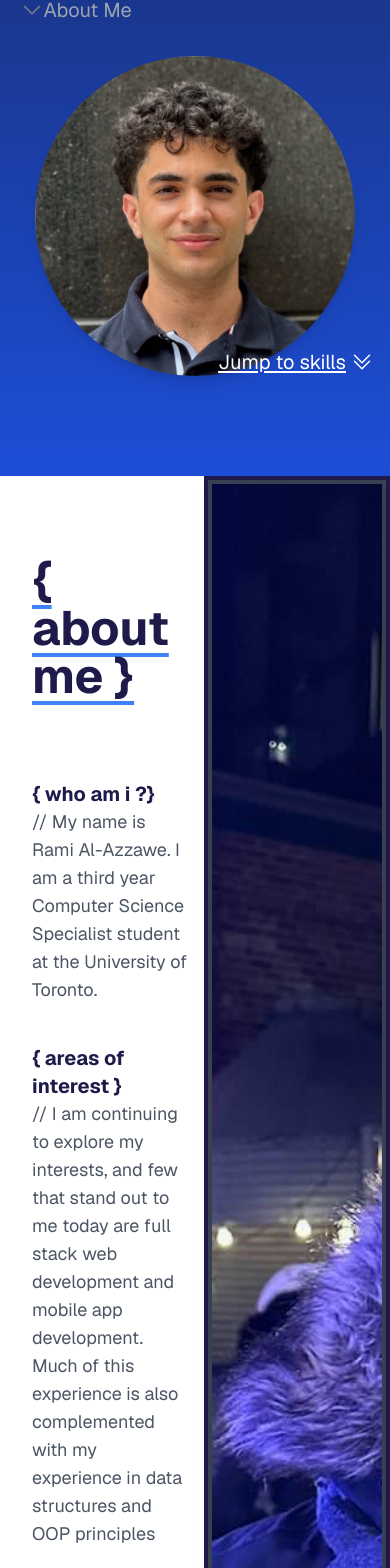
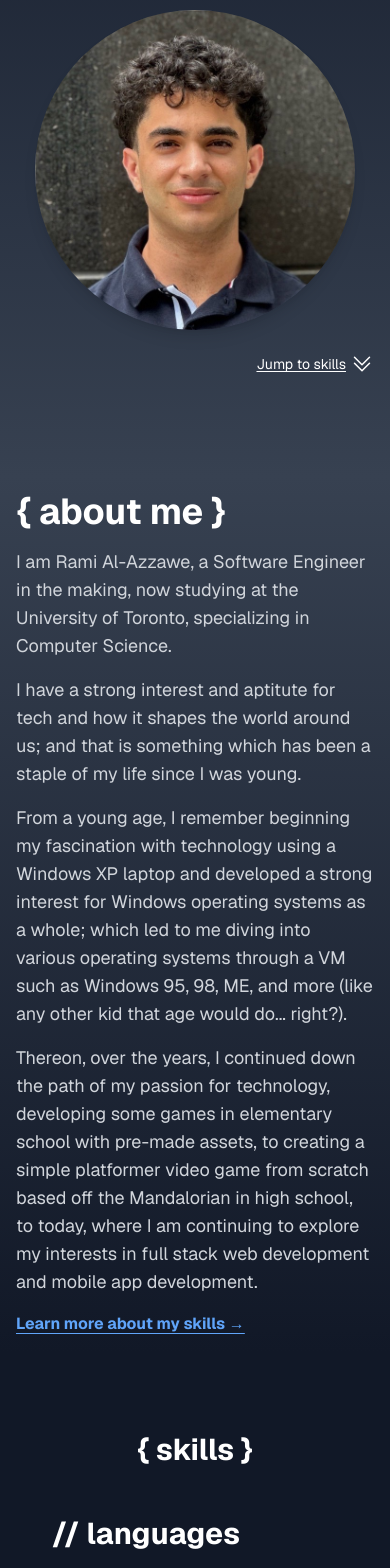
Before and after one commit to razzawe/personalsite, a Next.js app: page / in a window 390 px wide. Shown: the part 432-2000 px from the top of the page. Built offline with nearby package versions, Linux system fonts and the light colour scheme.

Commit message:
feat: revamped index page

```diff
--- a/pages/index.tsx
+++ b/pages/index.tsx
@@ -65,19 +65,19 @@ export default function Home() {
         {/* Hero Section */}
         <section
           id="about"
-          className="min-h-screen flex items-center justify-center bg-gradient-to-b from-blue-950 to-blue-700 px-[5vw] py-[5vh] relative"
+          className="min-h-screen flex items-center justify-center bg-gradient-to-b from-gray-900 to-gray-700 px-[5vw] py-[5vh] relative"
         >
           <div className="container mx-auto flex flex-col lg:flex-row items-center justify-between">
             {/* Left side: About Me */}
 
             <div className="lg:w-1/2 text-left mb-8 lg:mb-0">
               <RevealLTR width="100%">
-                <h1 className="text-7xl font-bold text-white mb-4">
+                <h1 className="md:text-7xl text-5xl font-bold text-white mb-4">
                   Rami Al-Azzawe
                 </h1>
               </RevealLTR>
               <RevealLTR delay={0.75}>
-                <p className="text-3xl text-gray-300 mb-8">
+                <p className="md:text-3xl text-xl text-gray-300 mb-8">
                   student | software engineer
                 </p>
                 <div className="flex items-center mt-6">
@@ -123,7 +123,7 @@ export default function Home() {
           <div className="flex items-center absolute right-4 bottom-[100px]">
             <Link
               href="#skills"
-              className="text-white text-bold underline underline-offset-2 text-xl whitespace-nowrap mr-1"
+              className="text-white text-bold underline underline-offset-2 md:text-xl text-sm whitespace-nowrap mr-1"
             >
               {"Jump to skills"}
             </Link>
@@ -145,76 +145,62 @@ export default function Home() {
           </div>
         </section>
 
-        {/* Description */}
+        {/* <section id="desc" className="flex flex-row min-h-screen bg-gradient-to-b from-gray-700 to-gray-900">
 
-        <section id="desc" className="flex min-h-screen bg-white ">
-          {/* Left side: About Me */}
-
-          <div className="w-1/2 text-left lg:mr-auto flex flex-col justify-left items-left ml-4 pl-4 pr-4 mb-10">
-            <h1 className="text-5xl font-bold mt-10 underline underline-offset-8 decoration-4 decoration-blue-500 text-indigo-950 pt-10 ">
-              {"{ about me }"}
-            </h1>
-            <div className="flex-grow flex flex-col justify-evenly text-xl">
-              <div>
-                <h1 className="text-xl font-bold mt-10 text-indigo-950 pt-10">
-                  {"{ who am i ?}"}
-                </h1>
-                <p className="text-gray-600 max-w-prose text-lg">
-                  // My name is Rami Al-Azzawe. I am a third year Computer
-                  Science Specialist student at the University of Toronto.
-                </p>
-              </div>
-              <div>
-                <h1 className="text-xl font-bold text-indigo-950 pt-10">
-                  {"{ areas of interest }"}
-                </h1>
-                <p className="text-gray-600 max-w-prose text-lg">
-                  // I am continuing to explore my interests, and few that stand
-                  out to me today are full stack web development and mobile app
-                  development. Much of this experience is also complemented with
-                  my experience in data structures and OOP principles
-                </p>
-              </div>
-              <div>
-                <h1 className="text-xl font-bold text-indigo-950 pt-10">
-                  {"{ goals && aspirations }"}
-                </h1>
-                <p className="text-gray-600 max-w-prose text-lg">
-                  // I am a hardworking and dedicated individual, and these
-                  traits have always been something I pride myself on as they
-                  have always, and continue to, bring me success and ultimately
-                  closer to reaching all of my career goals as an aspiring
-                  Software Engineer.
-                </p>
-              </div>
-              <div>
-                <h1 className="text-xl font-bold text-indigo-950 pt-10">
-                  {"{ hobbies && interests }"}
-                </h1>
-                <p className="text-gray-600 max-w-prose text-lg">
-                  // In addition to my strong passion and aptitude for anything
-                  technology related, I am a very music oriented person. I have
-                  played the guitar since 10 years old, and my genres range
-                  anywhere from pop, to throwbacks from decades as early as the
-                  50s. Along with this interest is my strong passion for
-                  fitness, which is something I ensure to fit into my schedule
-                  as an excellent way to maintain physical and mental wellbeing
-                </p>
-              </div>
+        <div className="hidden md:block w-1/2 flex justify-center items-center ">
+            <div className="relative w-full h-full">
+              <Image
+                src="/img/IMG_0403.jpg"
+                alt="Profile picture"
+                fill
+                sizes="(max-width: 768px) 320px, 500px"
+                className="shadow-lg object-cover"
+              />
             </div>
           </div>
 
-          {/* Right side: Image */}
-          <div className="w-1/2 flex justify-center items-center border-4 border-indigo-950 lg:ml-auto">
-            <div className="relative w-full h-full">
+        <div>
+          <p>hello</p>
+        </div>
+
+
+        </section> */}
+<section id="desc" className="grid grid-cols-1 md:grid-cols-2 min-h-screen bg-gradient-to-b from-gray-700 to-gray-900">
+  {/* Left Side: Image */}
+  <div className="hidden md:flex justify-center items-center p-4">
+    <div className="relative w-[400px] h-[600px] lg:w-[500px] lg:h-[700px]">
       <Image
-                src="/img/mepic.jpg"
+        src="/img/IMG_0403.jpg"
         alt="Profile picture"
         fill
-                sizes="(max-width: 768px) 320px, 500px"
-                className="border-4 border-gray-700 shadow-lg object-cover"
+        sizes="(max-width: 768px) 400px, 700px"
+        className="shadow-lg rounded-lg object-cover"
       />
     </div>
+  </div>
+
+  {/* Right Side: Text */}
+  <div className="flex flex-col justify-center items-start p-4 md:pl-6 text-white space-y-4">
+    <h2 className="text-4xl font-bold">{"{ about me }"}</h2>
+    <p className="text-lg text-gray-300">
+     I am Rami Al-Azzawe, a Software Engineer in the making, now studying at the University of Toronto, specializing in Computer Science.
+    </p>
+    <p className="text-lg text-gray-300">
+    I have a strong interest and aptitute for tech and how it shapes the world around us; and that is something which has been a staple of my life since I was young.
+    </p>
+    <p className="text-lg text-gray-300">
+      From a young age, I remember beginning my fascination with technology using a Windows XP laptop and developed a strong interest for Windows operating systems as a whole; which led to me diving into various operating systems through a VM such as Windows 95, 98, ME, and more (like any other kid that age would do... right?).
+    </p>
+    <p className="text-lg text-gray-300">
+      Thereon, over the years, I continued down the path of my passion for technology, developing some games in elementary school with pre-made assets, to creating a simple platformer video game from scratch based off the Mandalorian in high school, to today, where I am continuing to explore my interests in full stack web development and mobile app development.
+    </p>
+
+    <Link
+      href="#skills"
+      className="text-blue-400 font-bold underline underline-offset-4 hover:text-blue-300"
+    >
+      Learn more about my skills →
+    </Link>
   </div>
 </section>
 
@@ -225,13 +211,6 @@ export default function Home() {
             id="skills"
             className="py-20 px-4 sm:px-6 lg:px-8 relative text-white"
           >
-            {/* Background Blur */}
-            <div
-              className="absolute inset-0 bg-cover bg-center opacity-4 filter blur-md z-0 bg-gradient-to-tr"
-              style={{
-                backgroundImage: "url(/img/code.jpg)",
-              }}
-            ></div>
 
             <div className="max-w-4xl mx-auto relative z-10">
               <h2 className="text-3xl font-bold text-center text-white mb-12">
@@ -243,12 +222,12 @@ export default function Home() {
                 <h1 className="text-3xl font-bold">// languages</h1>
               </div>
 
-              <div className="grid grid-cols-4 gap-4 ml-10">
+              <div className="grid md:grid-cols-4 sm:grid-cols-2 grid-cols-1 gap-4 ml-10 break-words">
                 {languages.map((language, index) => (
-                  <div className="group items-center justify-center text-center font-bold bg-red-500 p-6 pt-10 pb-10 m-3 rounded-lg bg-gradient-to-tr from-blue-950 to-indigo-950 border-4 border-transparent transition-colors duration-300 hover:border-white ">
+                  <div className="group items-center justify-center text-center font-bold bg-red-500 p-6 pt-10 pb-10 m-3 rounded-lg bg-gradient-to-tr from-blue-500 to-indigo-400 border-4 border-transparent transition-colors duration-300 hover:border-white ">
                     {language.language}
                     <div className="flex items-center justify-center opacity-0 group-hover:opacity-100 transition-opacity duration-300">
-                      <p className="text-gray-400 text-sm mt-2 ">Used in: {language.usage}</p>
+                      <p className="text-sm mt-2 ">Used in: {language.usage}</p>
                     </div>
                   </div>
                 ))}
@@ -258,17 +237,17 @@ export default function Home() {
                 // frameworks && developer tools
               </h1>
 
-              <div className="grid grid-cols-4 gap-4 ml-10">
+              <div className="grid md:grid-cols-4 sm:grid-cols-2 grid-cols-1 gap-4 ml-10 break-words">
                 {tools.map((tool, index) => (
-                  <div className="text-center font-bold bg-red-500 p-3 pt-5 pb-5 m-1 rounded-lg bg-gradient-to-tr from-blue-950 to-indigo-950 ">
+                  <div className="text-center font-bold bg-red-500 p-3 pt-5 pb-5 m-1 rounded-lg bg-gradient-to-tr from-blue-500 to-indigo-400 ">
                     {tool}
                   </div>
                 ))}
               </div>
               <h1 className="text-3xl font-bold">// additional skills</h1>
-              <div className="grid grid-cols-4 gap-4 ml-10">
+              <div className="grid md:grid-cols-4 sm:grid-cols-2 grid-cols-1 gap-4 ml-10 break-words">
                 {additional.map((skill, index) => (
-                  <div className="text-center font-bold bg-red-500 p-6 pt-3 pb-3 m-1 rounded-lg bg-gradient-to-tr from-blue-950 to-indigo-950 ">
+                  <div className="text-center font-bold bg-red-500 p-6 pt-3 pb-3 m-1 rounded-lg bg-gradient-to-tr from-blue-500 to-indigo-400 ">
                     {skill}
                   </div>
                 ))}
```
Lines whose indentation alone changed are shown as unchanged.
